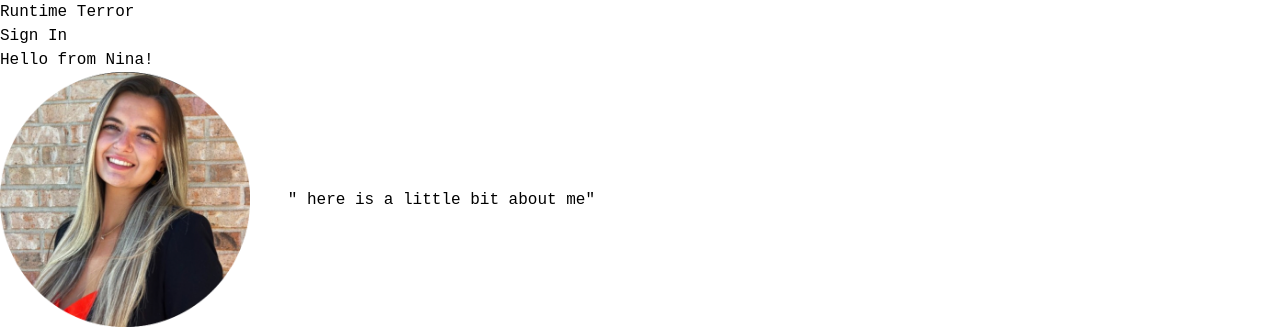
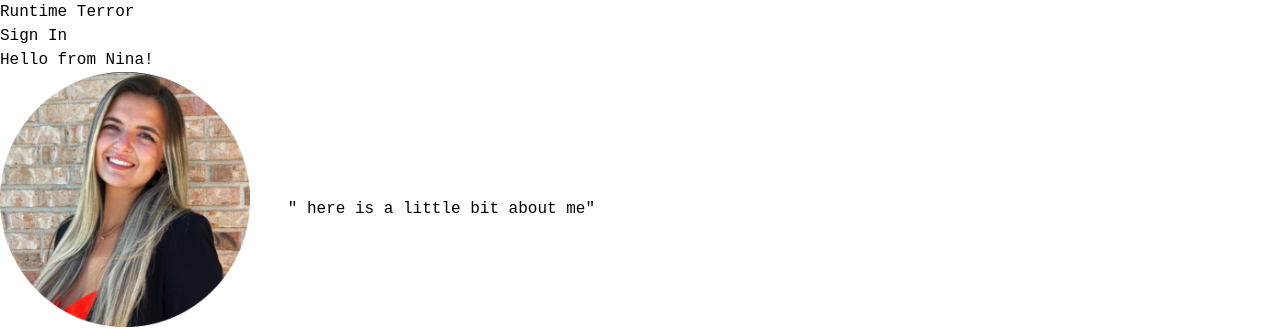
Before and after one commit to odin5on/runtime-terror-website, a React (Vite) app: page /runtime-terror-website/Nina in a window 1280 px wide. Shown: the top 329 px of the page. Built offline with nearby package versions, Linux system fonts and the light colour scheme.

Commit message:
moving text up

```diff
--- a/src/pages/nina.jsx
+++ b/src/pages/nina.jsx
@@ -9,7 +9,7 @@ function Nina() {
       <img src = "src/pages/Screen Shot 2023-11-10 at 9.51.00 AM.png"
            style = {{width: "250px"}}
         />
-      <p style={{ marginLeft: "1cm" }}>" here is a little bit about me"</p>
+      <p style={{ marginLeft: "1cm", marginTop: "0.5cm" }}>" here is a little bit about me"</p>
       </div>
       <div style = {{marginTop: "2in", display: "flex", felxDirection: "column", alighnItems: "flex-end", paddingLeft: "2in"}}>
         <img src = "src/pages/IMG_3307.jpeg"
```
